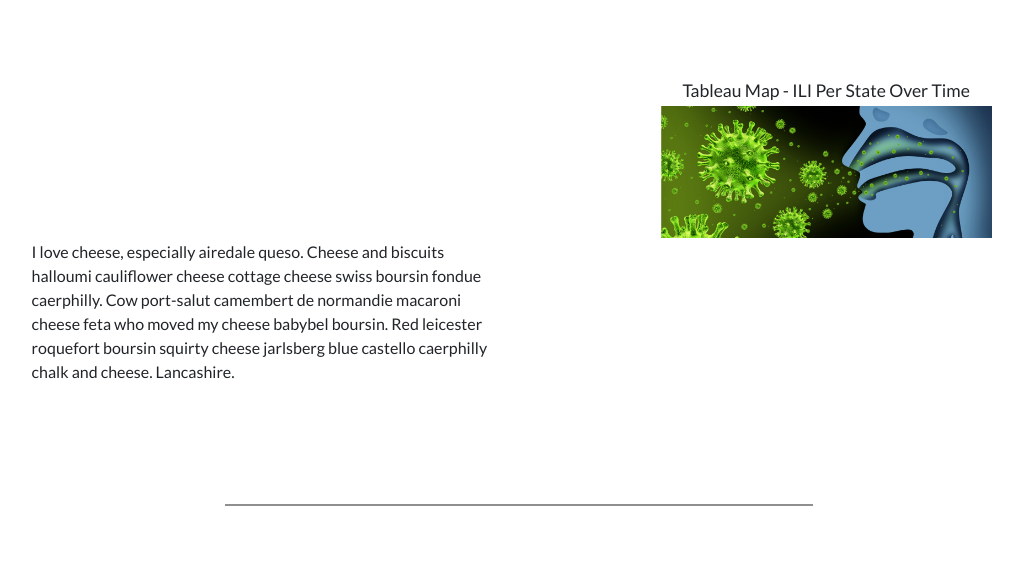
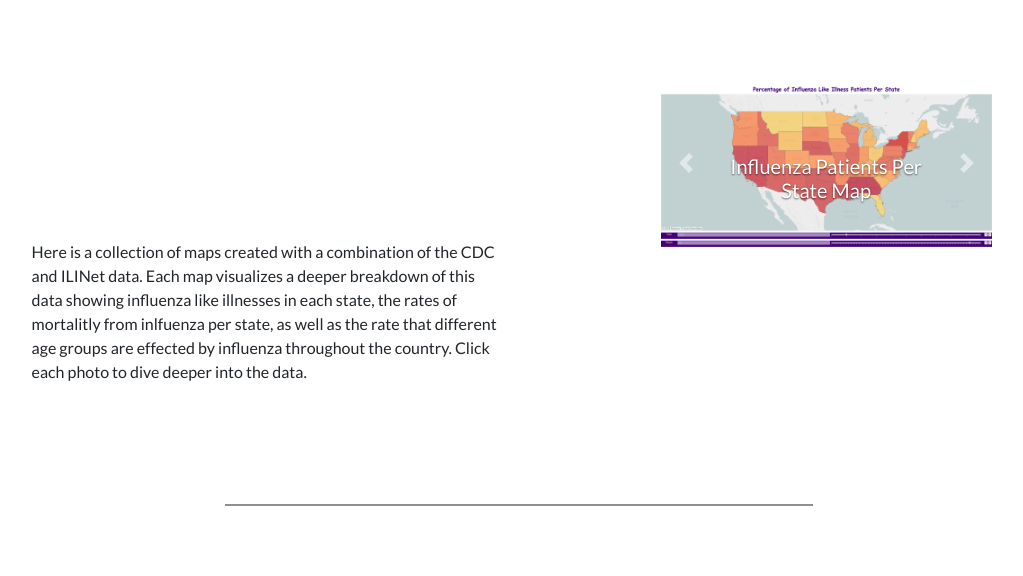
Before and after one commit to Anuujints/FinalUCBX, a Flask app: page / in a window 1280 px wide. Shown: the part 92-668 px from the top of the page, without its empty margins (158-1181 px from the left). Run offline with Flask 2, Linux system fonts and the light colour scheme; parts of the project's set-up code (start-up, migrations or seed data) failed here and were passed over; some libraries are stand-ins or nearby versions.

Commit message:
website progress

```diff
--- a/flu_indicator/templates/index.html
+++ b/flu_indicator/templates/index.html
@@ -40,8 +40,9 @@
         <li class="nav-item dropdown">
           <a href="#" class="nav-link dropdown-toggle" data-toggle="dropdown">Explore</a>
           <div class="dropdown-menu">
-            <a href="predictor_map.html" class="dropdown-item">Influenza Patient Map</a>
-            <a href="age_chart.html" class="dropdown-item">ILI By Age Chart</a>
+            <a href="predictor_map.html" class="dropdown-item">Influenza Patients Per State Map</a>
+            <a href="predictor_map.html" class="dropdown-item">Influenza Mortality Per State Map</a>
+            <a href="predictor_map.html" class="dropdown-item">Influenza Patient Age Map</a>
           </div>
         </li>
         <li class="nav-item dropdown">
@@ -69,29 +70,58 @@
       <div class="col-md-7 blurbLeft">
         <br><br><br><br>
         <!-- start slipsum code -->
-        <p><FONT Size="3">I love cheese, especially airedale queso. Cheese and biscuits halloumi cauliflower
-          cheese cottage cheese swiss boursin fondue caerphilly.
-          Cow port-salut camembert de normandie macaroni cheese feta who moved my cheese babybel boursin.
-          Red leicester roquefort boursin squirty cheese jarlsberg blue castello caerphilly chalk and cheese.
-          Lancashire.</FONT></p>
+        <p><FONT Size="3">Here is a collection of maps created with a combination of the CDC and ILINet data.
+        Each map visualizes a deeper breakdown of this data showing influenza like illnesses in each state, the rates of mortalitly from inlfuenza per state,
+        as well as the rate that different age groups are effected by influenza throughout the country. Click each photo to dive deeper into the data.</FONT></p>
       </div>
       <div class="col-md-4 picturesRight">
-        <div class="container-fluid col-md-12">
-          <div class="card-list visualizations" style="align-content: center">
-            <div class="flourishHover clickableImg">
-              <h3><center>Tableau Map - ILI Per State Over Time</center></h3>
-              <a href="/choropleth"><img src="../static/src/assets/influenzapic.png" class="img-fluid img-responsive" align="right"></a>
+          <div class="container-fluid col-md-12">
+        <div id="carouselExampleIndicators" class="carousel slide" data-ride="carousel">
+          <div class="carousel-inner">
+            <div class="carousel-item active">
+              <a href="predictor_map.html">
+                <img class="d-block w-100" src="../static/src/assets/influenzapercentsmap.png" alt="First slide">
+                <div class="carousel-caption d-block">
+                  <h2>Influenza Patients Per State Map</h2>
+                </div>
+              </a>
+            </div>
+            <div class="carousel-item">
+              <a href="predictor_map.html">
+                <img class="d-block w-100" href="predictor_map.html" src="../static/src/assets/influenzapercentsmap.png" alt="Second slide">
+                <div class="carousel-caption d-block">
+                  <h2>Influenza Mortality Per State Map</h2>
+                </div>
+              </a>
+            </div>
+            <div class="carousel-item">
+              <a href="predictor_map.html">
+                <img class="d-block w-100" src="../static/src/assets/influenzapercentsmap.png" alt="Third slide">
+                <div class="carousel-caption d-block">
+                  <h2 href="predictor_map.html">Influenza Patient Age Map</h2>
+                </div>
+              </a>
             </div>
           </div>
+          <a class="carousel-control-prev" href="#carouselExampleIndicators" role="button" data-slide="prev">
+            <span class="carousel-control-prev-icon" aria-hidden="true"></span>
+            <span class="sr-only">Previous</span>
+          </a>
+          <a class="carousel-control-next" href="#carouselExampleIndicators" role="button" data-slide="next">
+            <span class="carousel-control-next-icon" aria-hidden="true"></span>
+            <span class="sr-only">Next</span>
+          </a>
         </div>
       </div>
     </div>
+  </div>
+
 
     <hr>
     <br><br><br><br>
 
     <div class="row">
-      <div class="col-md-4">
+      <div class="col-md-4 picturesLeft">
         <div class="container-fluid col-md-12">
           <div class="card-list visualizations" style="align-content: center">
             <div class="flourishHover clickableImg">
```
Also changed, not shown: flu_indicator/static/src/assets/influenzapercentsmap.png (added), 4 other files.
